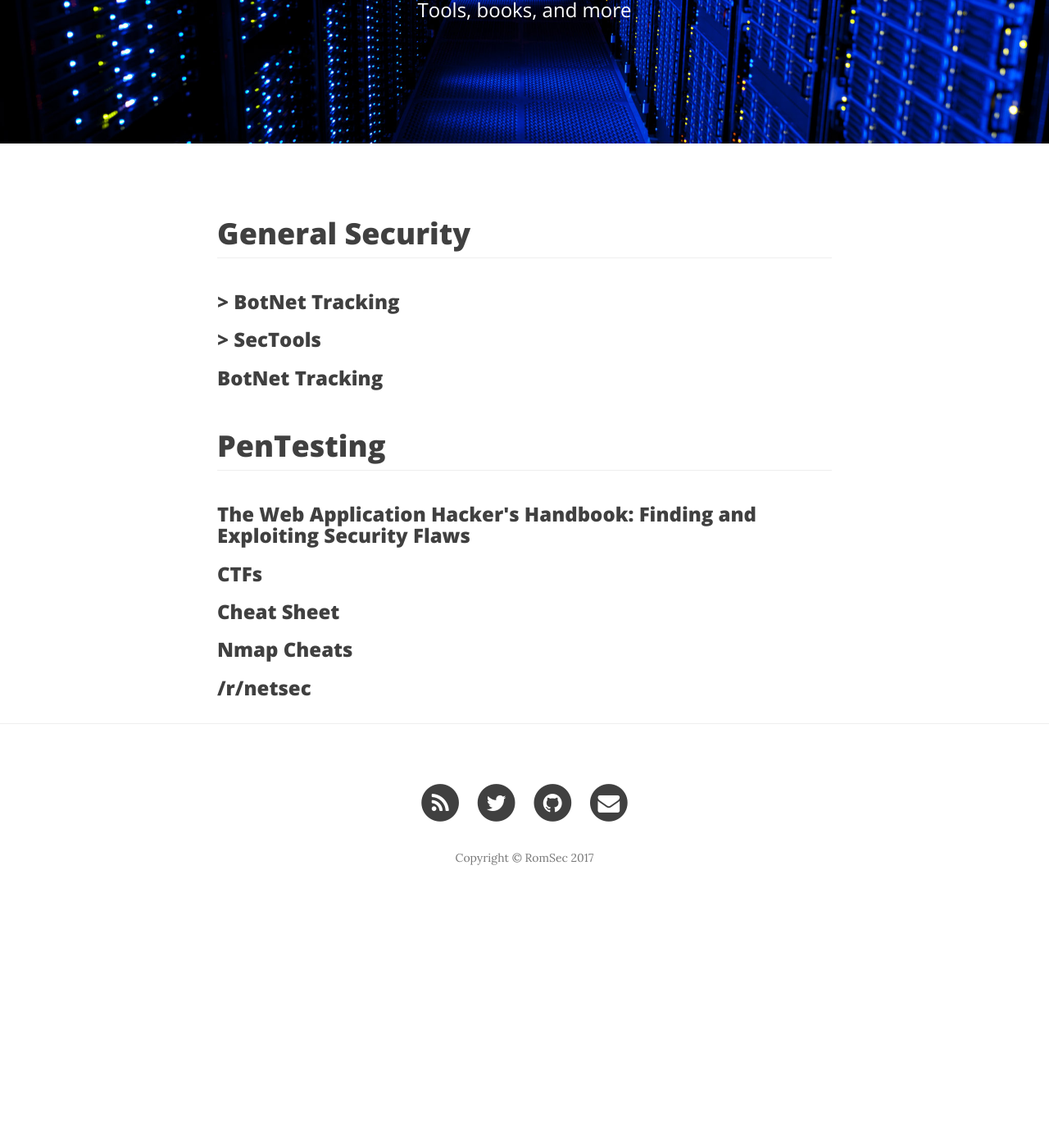
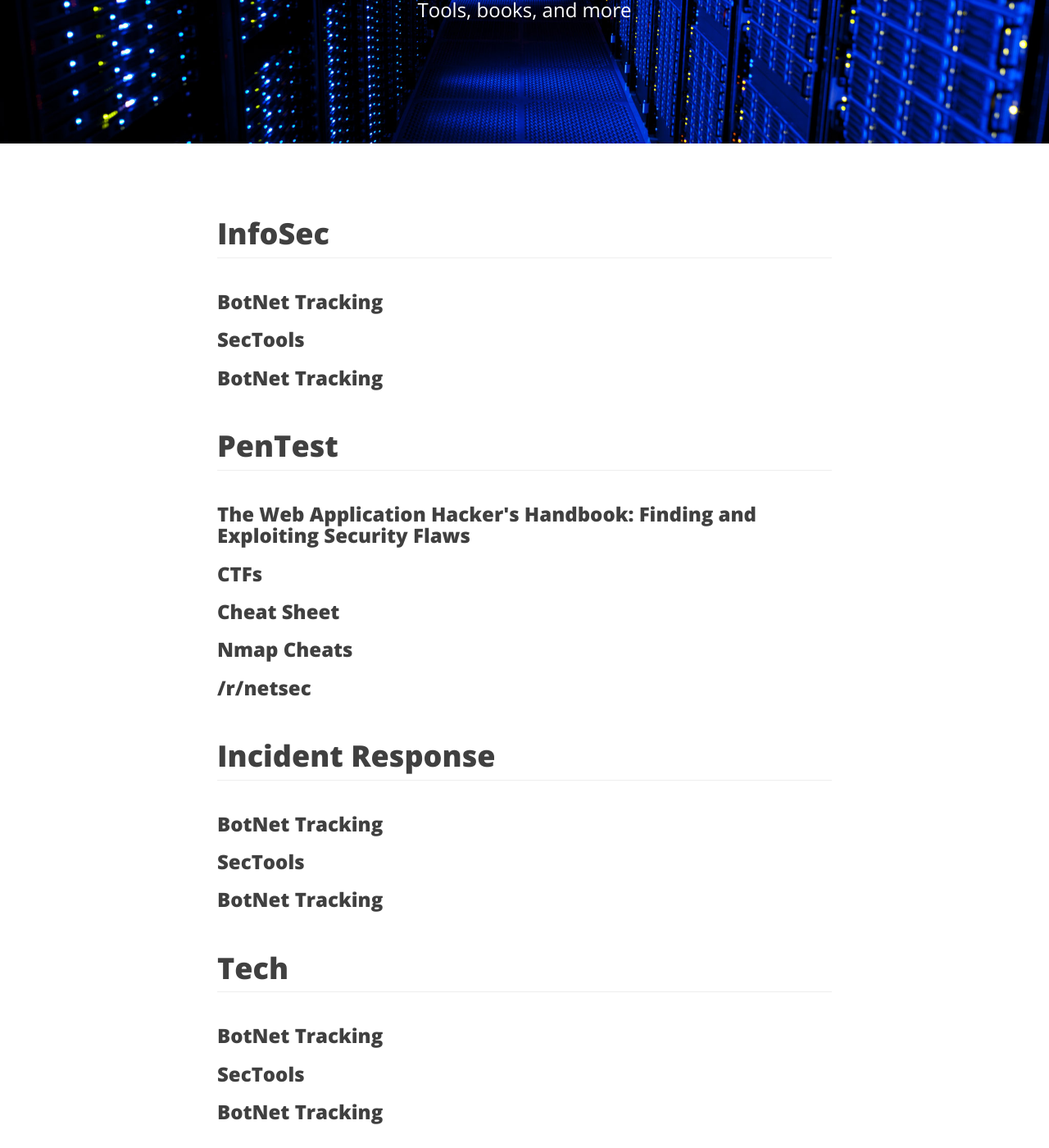
Before and after one commit to RomSec/RomSec.github.io, a Jekyll site: the page built from resources.html, in a window 1280 px wide and 1400 px high, scrolled down 273 px. Shown: the whole window at 82% size. Built offline with Jekyll 4.4.1, drawn with Linux system fonts in a browser that asks for light colours; nearby versions of some CDN libraries; before the commit the page ends 1395 px from its top, so only the background shows below that.

Commit message:
Update resources.html

```diff
--- a/resources.html
+++ b/resources.html
@@ -7,18 +7,17 @@
 
 <div class="row">
   <div class="col-lg-12">
-      <h1 class="page-header">General Security</h1>
+      <h1 class="page-header">InfoSec</h1>
   </div>
 </div>
-<h3><a href="https://intel.malwaretech.com/">> BotNet Tracking</a></h3>
-<h3><a href="http://sectools.org/">> SecTools</a></h3>
 <h3><a href="https://intel.malwaretech.com/">BotNet Tracking</a></h3>
-
+<h3><a href="http://sectools.org/">SecTools</a></h3>
+<h3><a href="https://intel.malwaretech.com/">BotNet Tracking</a></h3>
 
 
 <div class="row">
   <div class="col-lg-12">
-      <h1 class="page-header">PenTesting</h1>
+      <h1 class="page-header">PenTest</h1>
   </div>
 </div>
 <h3><a href="https://www.amazon.com/Web-Application-Hackers-Handbook-Exploiting/dp/8126533404/">The Web Application Hacker's Handbook: Finding and Exploiting Security Flaws</a></h3>
@@ -26,3 +25,21 @@
 <h3><a href="https://highon.coffee/blog/penetration-testing-tools-cheat-sheet/">Cheat Sheet</a></h3>
 <h3><a href="https://hackertarget.com/7-nmap-nse-scripts-recon/">Nmap Cheats</a></h3>
 <h3><a href="https://www.reddit.com/r/netsec/">/r/netsec</a></h3>
+
+<div class="row">
+  <div class="col-lg-12">
+      <h1 class="page-header">Incident Response</h1>
+  </div>
+</div>
+<h3><a href="https://intel.malwaretech.com/">BotNet Tracking</a></h3>
+<h3><a href="http://sectools.org/">SecTools</a></h3>
+<h3><a href="https://intel.malwaretech.com/">BotNet Tracking</a></h3>
+
+<div class="row">
+  <div class="col-lg-12">
+      <h1 class="page-header">Tech</h1>
+  </div>
+</div>
+<h3><a href="https://intel.malwaretech.com/">BotNet Tracking</a></h3>
+<h3><a href="http://sectools.org/">SecTools</a></h3>
+<h3><a href="https://intel.malwaretech.com/">BotNet Tracking</a></h3>
```
